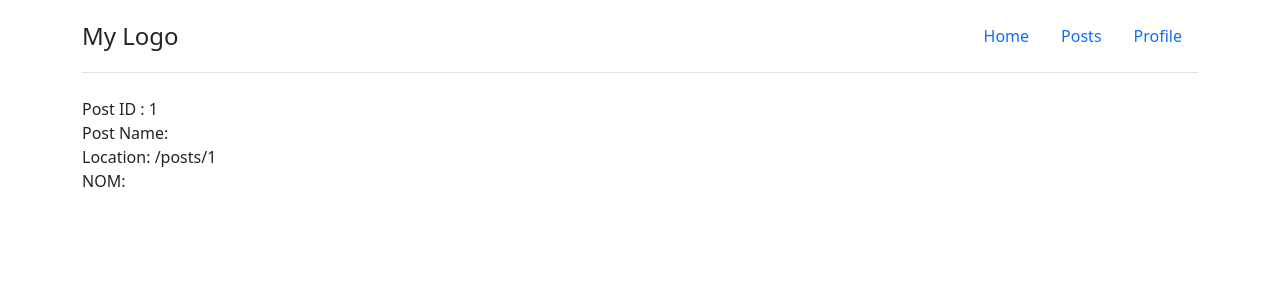
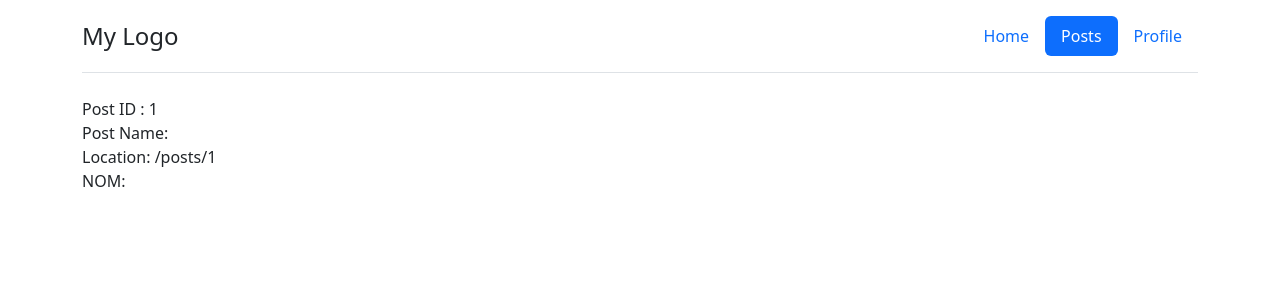
Before and after one commit to plasante/react-router, a React (Vite) app: page /posts/1 in a window 1280 px wide. Shown: the top 300 px of the page. Built offline with nearby package versions, Linux system fonts and the light colour scheme.

Commit message:
Using NavLink instead of Link

```diff
--- a/src/App.jsx
+++ b/src/App.jsx
@@ -1,4 +1,4 @@
-import { BrowserRouter, Routes, Route } from 'react-router-dom';
+import { BrowserRouter, Routes, Route, HashRouter, MemoryRouter } from 'react-router-dom';
 
 import Home from "./components/home.jsx";
 import Posts from "./components/posts.jsx";
--- a/src/components/header.jsx
+++ b/src/components/header.jsx
@@ -1,4 +1,4 @@
-import {Link} from "react-router-dom";
+import {Link, NavLink} from "react-router-dom";
 
 const Header = () => {
     return (
@@ -9,13 +9,13 @@ const Header = () => {
 
             <ul className={'nav nav-pills'}>
                 <li className={'nav-item"'}>
-                    <Link className={'nav-link'} to="/">Home</Link>
+                    <NavLink to='/' className={'nav-link'}>Home</NavLink>
                 </li>
                 <li className={'nav-item"'}>
-                    <Link className={'nav-link'} to="/posts">Posts</Link>
+                    <NavLink className={'nav-link'} to="/posts">Posts</NavLink>
                 </li>
                 <li className={'nav-item"'}>
-                    <Link className={'nav-link'} to="/profile">Profile</Link>
+                    <NavLink className={'nav-link'} to="/profile">Profile</NavLink>
                 </li>
             </ul>
         </header>
```
